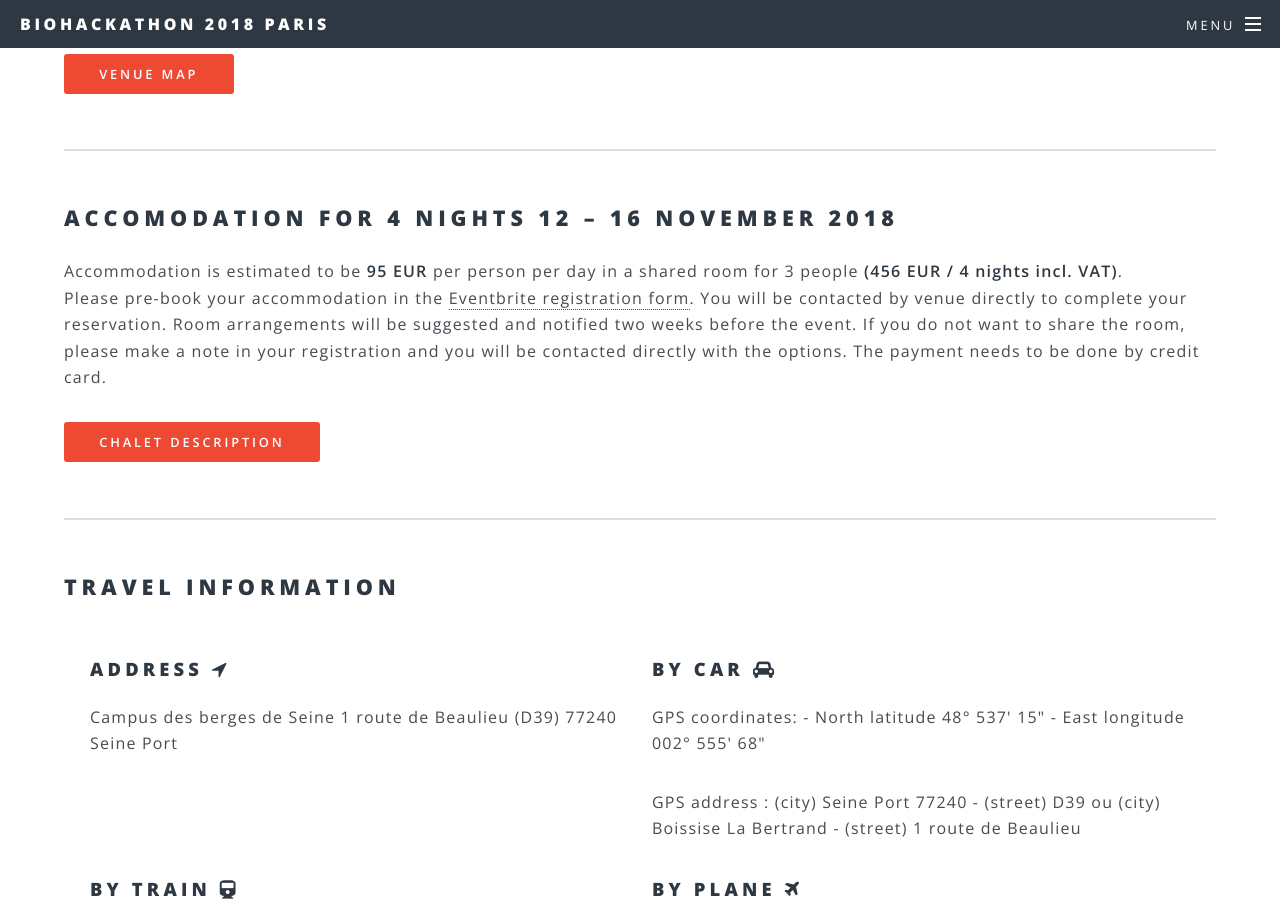
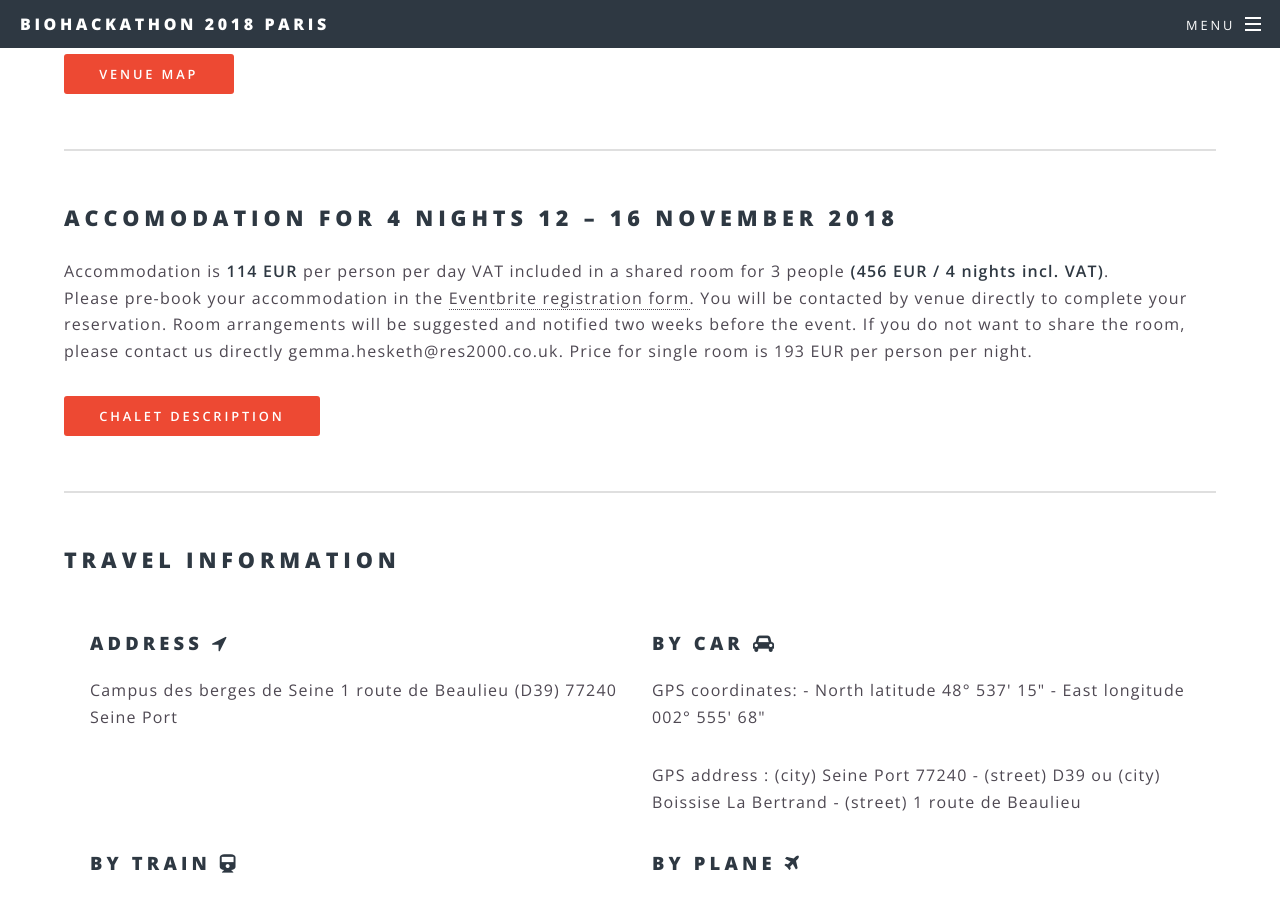
Before and after one commit to elixir-europe/bh2018paris, a Jekyll site: the page built from venue.html, in a window 1280 px wide and 900 px high, scrolled down 762 px. Built offline with Jekyll 4.4.1, drawn with Linux system fonts in a browser that asks for light colours.

Commit message:
Update venue.html
Venue price is final

```diff
--- a/venue.html
+++ b/venue.html
@@ -30,10 +30,9 @@ title: Venue
 <section>
     <h2 id="venue-accomodation">ACCOMODATION FOR 4 NIGHTS 12 – 16 NOVEMBER 2018</h2>
     <p>
-        Accommodation is estimated to be <strong>95 EUR</strong> per person per day in a shared room for 3 people <strong>(456 EUR / 4 nights incl. VAT)</strong>. <br />
+        Accommodation is <strong>114 EUR</strong> per person per day VAT included in a shared room for 3 people <strong>(456 EUR / 4 nights incl. VAT)</strong>. <br />
         Please pre-book your accommodation in the <a href="https://www.eventbrite.co.uk/e/biohackathon-registration-45286921401" target="_blank">Eventbrite registration form</a>. You will be contacted by venue directly to complete your reservation. Room arrangements will be suggested and notified two weeks before the event.
-        If you do not want to share the room, please make a note in your registration and you will be contacted directly with the options. The payment needs to be done by credit card.<br />
-
+        If you do not want to share the room, please contact us directly gemma.hesketh@res2000.co.uk. Price for single room is 193 EUR per person per night.
         <h4></h4>
         <a href="/chaletdesc" class="button special">Chalet description</a>
     </p>
```
